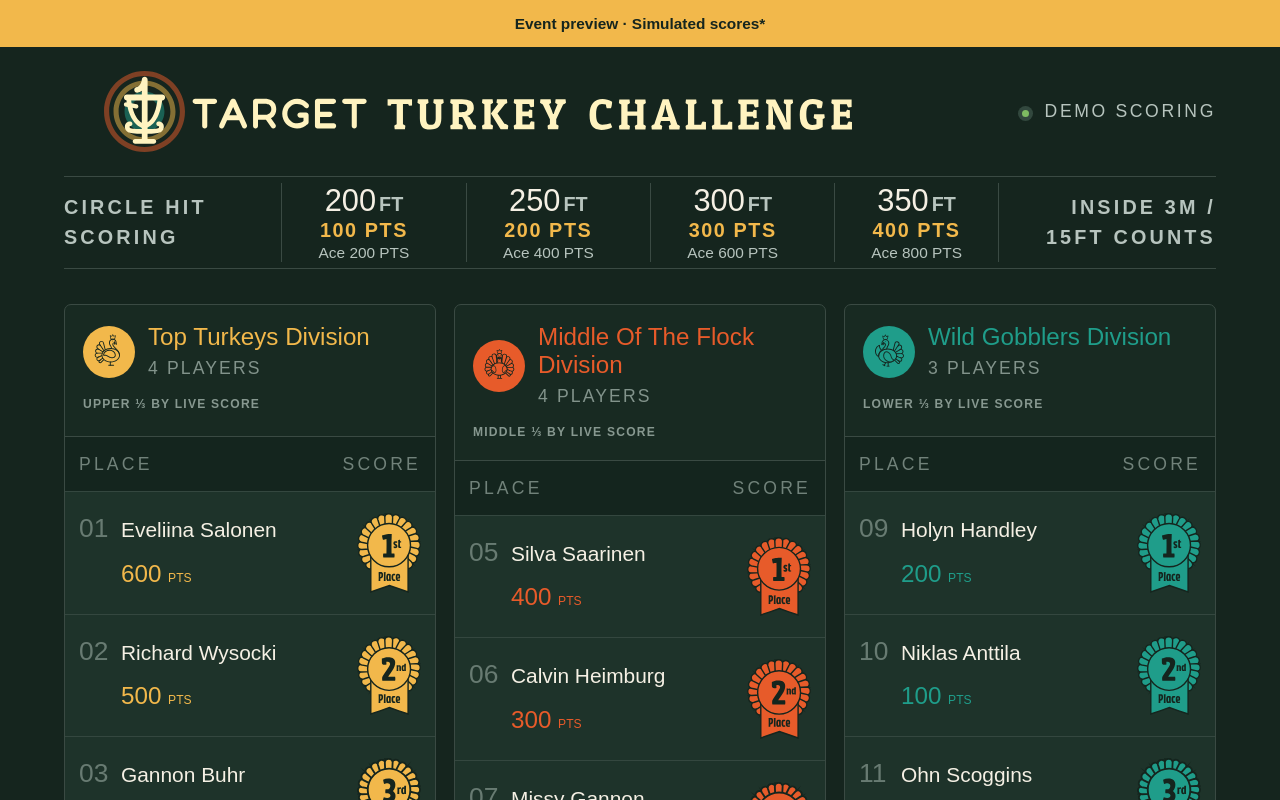
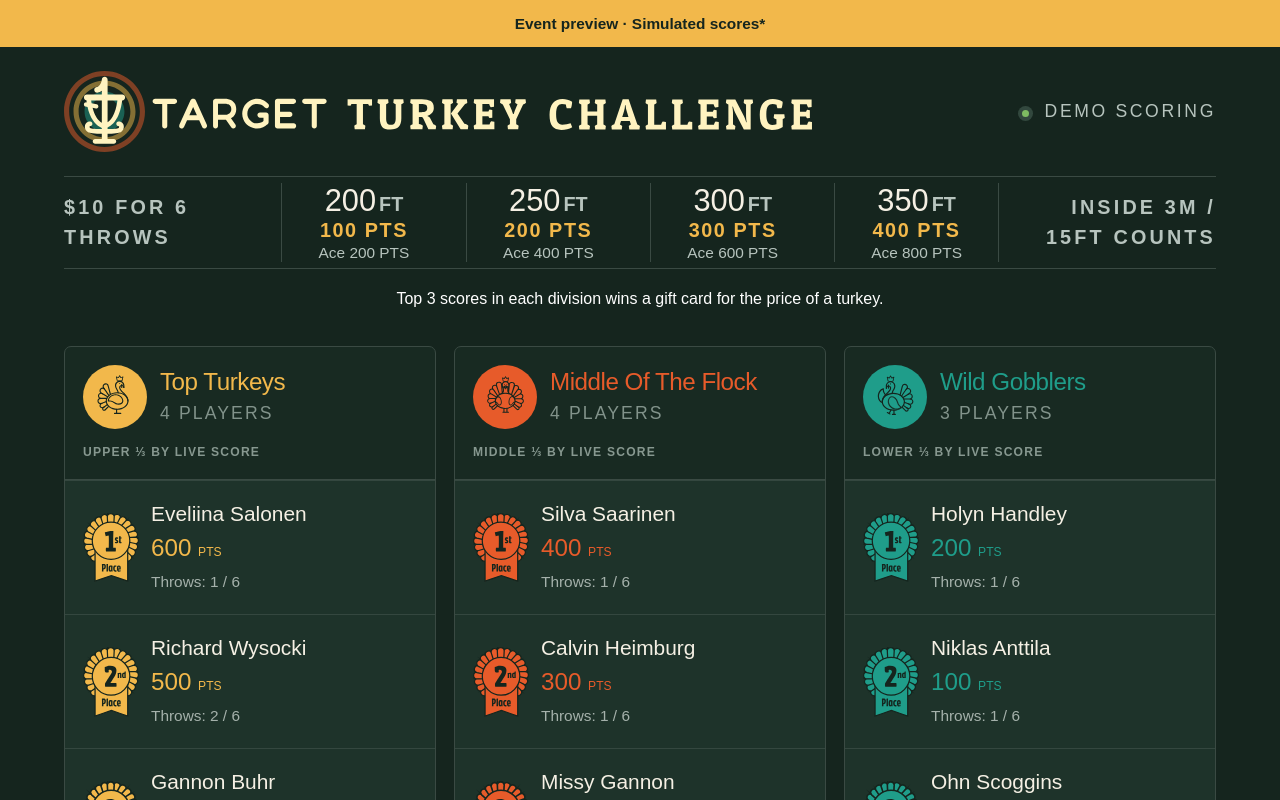
Before and after one commit to sharibenko/disc-golf-turkey-shoot-2026, a Next.js app: page /demo in a window 1280 px wide. Shown: the top 800 px of the page. Built offline with nearby package versions, Linux system fonts and the light colour scheme.

Commit message:
Update division places, throw counts, and leaderboard prize details

```diff
--- a/app/divisions.css
+++ b/app/divisions.css
@@ -10,7 +10,7 @@
   .division-tabs button:focus-visible{outline:2px solid #fff3c0;outline-offset:3px}
   .division-list>.division[data-selected="false"]{display:none}
 }
-.division-icon{display:block;width:52px;height:52px;flex-shrink:0;object-fit:contain}
+.division-icon{display:block;width:64px;height:64px;flex-shrink:0;object-fit:contain}
 .division-middle-flock .division-title p{color:var(--orange)}
 .division-wild-gobblers .division-title p{color:#1f9d8a}
 .division-top-turkeys article>b{color:var(--gold)}
@@ -94,3 +94,49 @@
   .leaderboard-score-reference>p{display:block;grid-column:1/-1;margin:8px 0 0;text-align:center;font-size:14px;font-weight:800;letter-spacing:0;text-transform:uppercase}
 }
 @media(max-width:620px){.division-list{margin-top:24px}}
+.mobile-entry-price{display:none}
+@media(max-width:620px){.mobile-entry-price{display:inline}}
+@media(min-width:621px) and (max-width:900px){
+  .leaderboard-score-reference{grid-template-columns:1.2fr repeat(4,minmax(0,1fr)) 1.2fr;gap:10px}
+  .leaderboard-score-reference>span,.leaderboard-score-reference>p{display:block;font-size:14px;letter-spacing:.04em}
+}
+.mobile-throws-label{display:none}
+@media(max-width:620px){
+  .division article{grid-template-areas:"place name ribbon" "place score ribbon" "place throws ribbon"}
+  .division article>.player-throws:nth-child(3){display:block;grid-area:throws;font-size:14px}
+  .mobile-throws-label{display:inline}
+}
+/* Keep throw progress directly below points at every viewport size. */
+.mobile-throws-label{display:inline}
+.division article>.player-throws:nth-child(3){display:block;grid-area:throws;font-size:14px}
+.division .leader-head>span:nth-child(3){display:none}
+@media(min-width:621px) and (max-width:899px){
+  .division article,.division .leader-head{grid-template-columns:60px minmax(0,1.3fr) minmax(90px,.7fr) 64px}
+  .division article{grid-template-areas:"place name score ribbon" "place name throws ribbon";row-gap:6px}
+}
+@media(min-width:900px){
+  .division article{grid-template-areas:"place name ribbon" "place score ribbon" "place throws ribbon"}
+  .division article>.player-throws:nth-child(3){font-size:15.4px}
+}
+/* Podium ribbons replace the first three numbers in the left place column. */
+.division article{grid-template-columns:64px minmax(0,1fr);grid-template-areas:"place name" "place score" "place throws"}
+.division article .place{align-self:center;text-align:center}
+.division article .place .podium-ribbon{display:block;width:56px;margin:0 auto;padding:0;background:transparent}
+@media(min-width:621px) and (max-width:899px){
+  .division article{grid-template-columns:64px minmax(0,1.3fr) minmax(90px,.7fr);grid-template-areas:"place name score" "place name throws"}
+}
+@media(max-width:620px){
+  .leaderboard-score-reference>p{grid-row:1;margin:0;padding:0 0 12px;border-bottom:1px solid #3a4a43}
+}
+@media(max-width:620px){.leaderboard-score-reference>p{font-size:12px}}
+@media(max-width:372px){.leaderboard-score-reference>p{font-size:11px}}
+/* Scale division titles to the available header width. */
+.division-title>div{width:100%;min-width:0}
+.division-title>div>div{min-width:0;flex:1}
+.division-title p{font-size:22px;white-space:normal;letter-spacing:-.02em}
+@media(max-width:372px){.division-title>div>div{width:100%}}
+
+@media(max-width:620px){.division-title p{font-size:22px}}
+@media(min-width:900px){.division-title p{font-size:24.2px}}
+.division-prize-note{margin:18px 0 0;text-align:center;color:#fff;font-size:16px;line-height:1.5}
+@media(max-width:620px){.division-prize-note{font-size:14px}}
--- a/app/leaderboard-view.tsx
+++ b/app/leaderboard-view.tsx
@@ -6,21 +6,20 @@ import { bestRounds, DISTANCES, POINTS, THROWS_PER_ROUND, totalPoints, type Even
 
 type DivisionName = "Top Turkeys" | "Middle of the Flock" | "Wild Gobblers";
 
-function Division({ name, people, startRank, isFinal, selected }: { name: DivisionName; people: Participant[]; startRank: number; isFinal: boolean; selected: boolean }) {
+function Division({ name, people, isFinal, selected }: { name: DivisionName; people: Participant[]; isFinal: boolean; selected: boolean }) {
 
   const ribbonColor = name === "Top Turkeys" ? "Yellow" : name === "Middle of the Flock" ? "Orange" : "Green";
   const divisionPosition = name === "Top Turkeys" ? "Upper" : name === "Middle of the Flock" ? "Middle" : "Lower";
   const divisionClass = name === "Top Turkeys" ? "top-turkeys" : name === "Middle of the Flock" ? "middle-flock" : "wild-gobblers";
   return <section id={`division-${divisionClass}`} aria-label={name} data-selected={selected} className={`division division-${divisionClass}`}>
     <header className="division-title">
-      <div><Image className="division-icon" src={`../${divisionClass}-icon.svg`} alt="" width={52} height={52} unoptimized /><div><p>{name} division</p><small className="division-player-count">{people.length} {people.length === 1 ? "player" : "players"}{people.length > 0 && <span className="mobile-division-range"> · {divisionPosition === "Upper" ? "Top" : divisionPosition === "Lower" ? "Bottom" : "Middle"} ⅓ of scores</span>}</small></div></div>
+      <div><Image className="division-icon" src={`../${divisionClass}-icon.svg`} alt="" width={64} height={64} unoptimized /><div><p>{name}</p><small className="division-player-count">{people.length} {people.length === 1 ? "player" : "players"}{people.length > 0 && <span className="mobile-division-range"> · {divisionPosition === "Upper" ? "Top" : divisionPosition === "Lower" ? "Bottom" : "Middle"} ⅓ of scores</span>}</small></div></div>
       {people.length > 0 && <b>{divisionPosition} ⅓ by {isFinal ? "final" : "live"} score</b>}
     </header>
-    <div className="leader-head"><span>PLACE</span><span aria-hidden="true" /><span>THROWS</span><span>ACES</span><span>SCORE</span></div>
     {people.map((person, index) => {
       const score = totalPoints(person);
       const podiumPlace = ["1st", "2nd", "3rd"][index];
-      return <article className={podiumPlace ? "division-winner" : ""} key={person.id}><span className="place">{String(startRank + index).padStart(2, "0")}</span><strong><span className="player-name">{person.name}</span>{podiumPlace && <em className="podium-ribbon" aria-label={`${isFinal ? "" : "Current "}${podiumPlace} place`}><Image src={`../${ribbonColor}${["First", "Second", "Third"][index]}Place.svg`} alt={`${isFinal ? "" : "Current "}${podiumPlace} place`} width={137} height={169} unoptimized /></em>}</strong><span>{person.throws.filter(Boolean).length} / {THROWS_PER_ROUND}</span><span>{person.throws.filter((item) => item?.outcome === "Ace").length}</span><b>{score} <small>PTS</small></b></article>;
+      return <article className={podiumPlace ? "division-winner" : ""} key={person.id}><span className="place">{podiumPlace ? <em className="podium-ribbon" aria-label={`${isFinal ? "" : "Current "}${podiumPlace} place`}><Image src={`../${ribbonColor}${["First", "Second", "Third"][index]}Place.svg`} alt={`${isFinal ? "" : "Current "}${podiumPlace} place`} width={137} height={169} unoptimized /></em> : String(index + 1).padStart(2, "0")}</span><strong><span className="player-name">{person.name}</span></strong><span className="player-throws"><span className="mobile-throws-label">Throws: </span>{person.throws.filter(Boolean).length} / {THROWS_PER_ROUND}</span><span>{person.throws.filter((item) => item?.outcome === "Ace").length}</span><b>{score} <small>PTS</small></b></article>;
     })}
     {!people.length && <div className="division-empty">This division will fill as scoring data comes in.</div>}
   </section>;
@@ -40,12 +39,13 @@ export function LeaderboardView({ event, syncError = null, demoControls, footer
     {demoControls}
     <header className="leaderboard-header"><div className="event-brand leaderboard-brand"><Image className="leaderboard-logo" src="../ttc-logo-leaderboard.svg" alt="Turkey Target Challenge 2026" width={1691} height={183} unoptimized priority /></div><div className={`live-badge ${isFinal ? "final" : ""}`}><i /> {demoControls ? (isFinal ? "Demo results" : "Demo scoring") : (isFinal ? "Final leaderboard" : "Live scoring")}</div></header>
     <section className="score-reference leaderboard-score-reference" aria-label="Circle hit scoring">
-      <span>Circle hit scoring</span>
+      <span>$10 for 6 Throws</span>
       {DISTANCES.map((feet) => <div key={feet}><strong>{feet}<small>FT</small></strong><b>{POINTS[feet]} PTS</b><small className="ace-reference"><span className="ace-label">Ace</span>{" "}<span>{POINTS[feet] * 2} PTS</span></small></div>)}
-      <p>Inside 3m / 15ft counts</p>
+      <p><span className="mobile-entry-price">$10 for 6 Throws | </span>Inside 3m / 15ft counts</p>
     </section>
+    <p className="division-prize-note">Top 3 scores in each division wins a gift card for the price of a turkey.</p>
     {syncError && <small className="sync-error leaderboard-sync-error">Google Sheets connection: {syncError}</small>}
-    {ranked.length ? <div className="division-list"><nav className="division-tabs" aria-label="Choose division">{(["Top Turkeys", "Middle of the Flock", "Wild Gobblers"] as const).map((name, index) => <button key={name} type="button" aria-pressed={selectedDivision === name} aria-controls={`division-${["top-turkeys", "middle-flock", "wild-gobblers"][index]}`} onClick={() => setSelectedDivision(name)}>{name}</button>)}</nav><Division name="Top Turkeys" selected={selectedDivision === "Top Turkeys"} people={advanced} startRank={1} isFinal={isFinal} /><Division name="Middle of the Flock" selected={selectedDivision === "Middle of the Flock"} people={intermediate} startRank={advancedEnd + 1} isFinal={isFinal} /><Division name="Wild Gobblers" selected={selectedDivision === "Wild Gobblers"} people={beginner} startRank={intermediateEnd + 1} isFinal={isFinal} />{waiting > 0 && <p className="waiting-count">{waiting} paid {waiting === 1 ? "round is" : "rounds are"} waiting to record a first throw.</p>}</div> : <section className="leader-list"><div className="leader-empty"><span>◎</span><h2>Waiting for the first scored throw</h2><p>Divisions form automatically from each player’s best round.</p></div></section>}
+    {ranked.length ? <div className="division-list"><nav className="division-tabs" aria-label="Choose division">{(["Top Turkeys", "Middle of the Flock", "Wild Gobblers"] as const).map((name, index) => <button key={name} type="button" aria-pressed={selectedDivision === name} aria-controls={`division-${["top-turkeys", "middle-flock", "wild-gobblers"][index]}`} onClick={() => setSelectedDivision(name)}>Division {index + 1}</button>)}</nav><Division name="Top Turkeys" selected={selectedDivision === "Top Turkeys"} people={advanced} isFinal={isFinal} /><Division name="Middle of the Flock" selected={selectedDivision === "Middle of the Flock"} people={intermediate} isFinal={isFinal} /><Division name="Wild Gobblers" selected={selectedDivision === "Wild Gobblers"} people={beginner} isFinal={isFinal} />{waiting > 0 && <p className="waiting-count">{waiting} paid {waiting === 1 ? "round is" : "rounds are"} waiting to record a first throw.</p>}</div> : <section className="leader-list"><div className="leader-empty"><span>◎</span><h2>Waiting for the first scored throw</h2><p>Divisions form automatically from each player’s best round.</p></div></section>}
     {footer}
   </main>;
 }
```
Also changed, not shown: app/globals.css, 1 other file (tests, documents, lock files or other folders).
